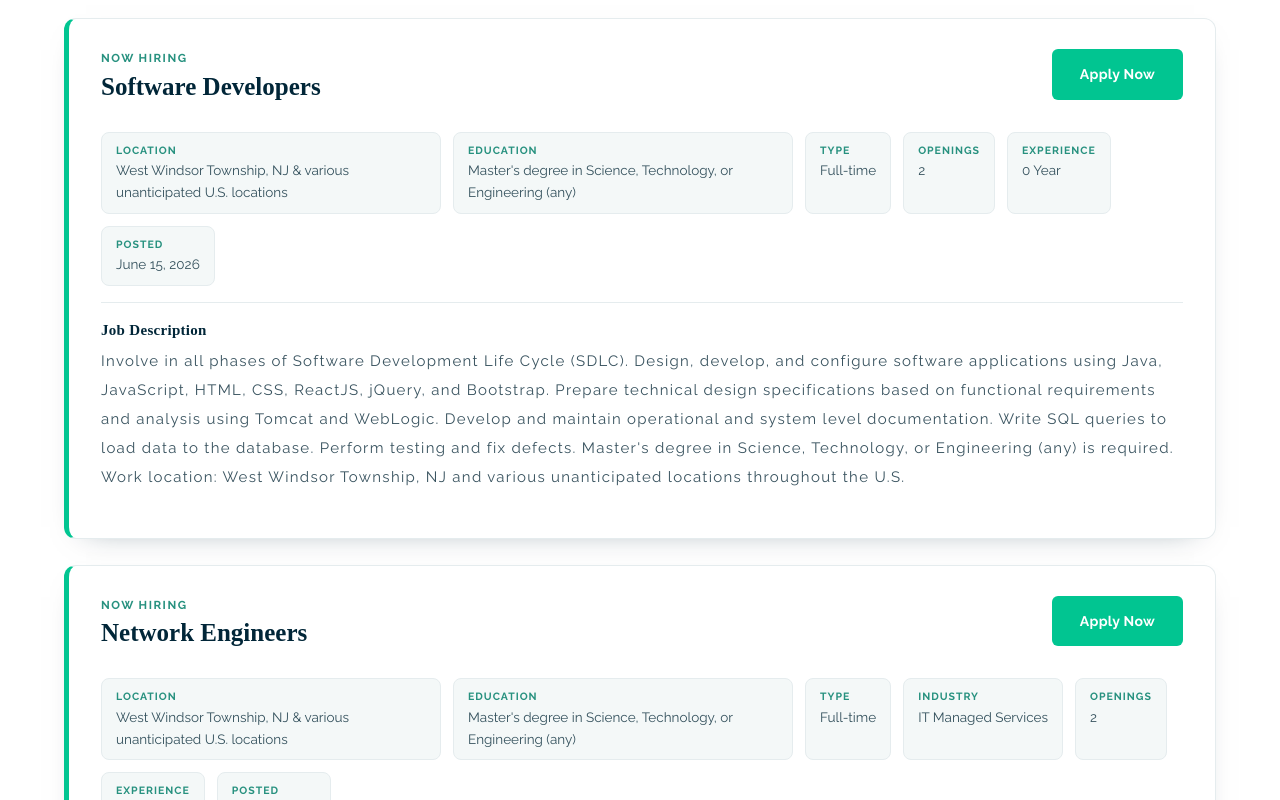
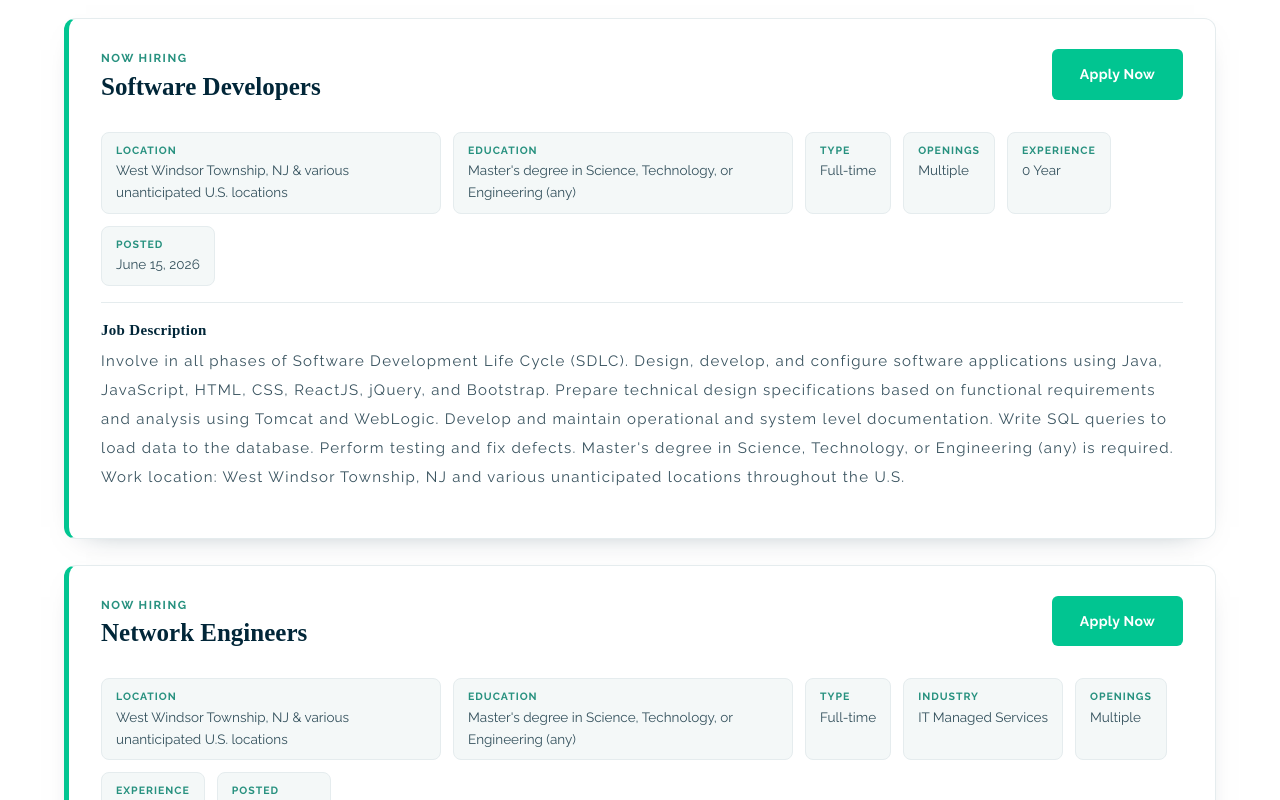
Before and after one commit to The-Brandbee/intelliplatforms, a Next.js app: page /careers in a window 1280 px wide. Shown: the part 840-1640 px from the top of the page. Built offline with nearby package versions, Linux system fonts and the light colour scheme; a web font is replaced by a local one.

Commit message:
jobopening multiple

```diff
--- a/src/app/careers/Careers.js
+++ b/src/app/careers/Careers.js
@@ -117,7 +117,7 @@
                     </div>
                     <div className="careers-job-meta-item">
                       <span className="careers-meta-label">Openings</span>
-                      2
+                      Multiple
                     </div>
                     <div className="careers-job-meta-item">
                       <span className="careers-meta-label">Experience</span>
@@ -181,7 +181,7 @@
                     </div>
                     <div className="careers-job-meta-item">
                       <span className="careers-meta-label">Openings</span>
-                      2
+                      Multiple
                     </div>
                     <div className="careers-job-meta-item">
                       <span className="careers-meta-label">Experience</span>
```
